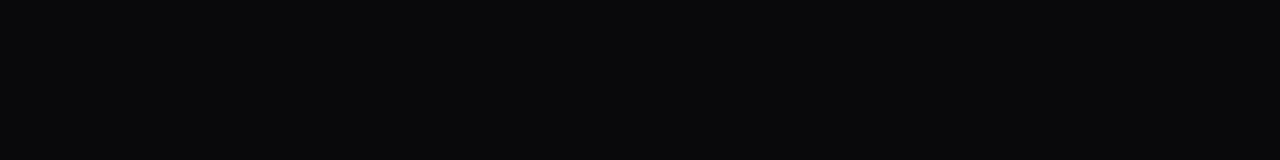
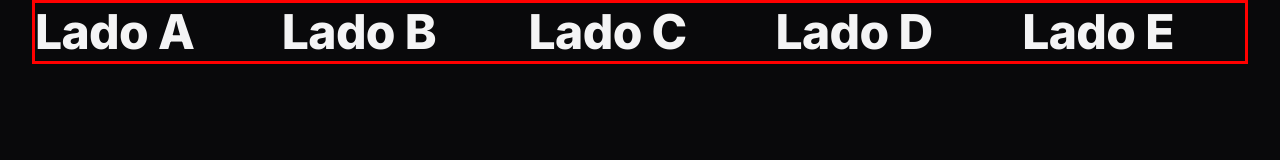
Before and after one commit to Matheus-AlvesCS/Projeto-Zingen, a plain HTML site: page index.html in a window 1280 px wide. Drawn offline with Linux system fonts and the light colour scheme.

Commit message:
Configuring utility classes

```diff
--- a/index.html
+++ b/index.html
@@ -12,5 +12,15 @@
     <link rel="stylesheet" href="styles/index.css" />
     <title>Zingen - Karaokê</title>
   </head>
-  <body></body>
+  <body>
+    <header>
+      <div class="container even-columns">
+        <h2>Lado A</h2>
+        <h2>Lado B</h2>
+        <h2>Lado C</h2>
+        <h2>Lado D</h2>
+        <h2>Lado E</h2>
+      </div>
+    </header>
+  </body>
 </html>
--- a/styles/global.css
+++ b/styles/global.css
@@ -32,6 +32,11 @@
   --fs-lg: 1.25rem;
   --fs-xl: 1.5rem;
   --fs-2xl: 2.5rem;
+
+  --py-base: 1rem;
+  --py-lg: 1.5rem;
+  --py-xl: 3rem;
+  --px-lg: 1.5rem;
 }
 
 html {
@@ -80,5 +85,10 @@ ul[role="list"] {
     --fs-lg: 2rem;
     --fs-xl: 3rem;
     --fs-2xl: 4rem;
+
+    --py-base: 1.5rem;
+    --py-lg: 2.5rem;
+    --py-xl: 5rem;
+    --px-lg: 2rem;
   }
 }
--- a/styles/index.css
+++ b/styles/index.css
@@ -1 +1,2 @@
 @import url(./global.css);
+@import url(./utility.css);
--- /dev/null
+++ b/styles/utility.css
@@ -0,0 +1,46 @@
+.py-base {
+  padding-block: var(--py-base);
+}
+
+.py-lg {
+  padding-block: var(--py-lg);
+}
+
+.py-xl {
+  padding-block: var(--py-xl);
+}
+
+.px-lg {
+  padding-inline: var(--px-lg);
+}
+
+.container {
+  --max-width: 375px;
+  width: min((var(--max-width)), 100% - var(--px-lg) * 2);
+  margin-inline: auto;
+  border: solid red;
+}
+
+.desktop-only {
+  display: none;
+}
+
+.even-columns {
+  display: grid;
+  gap: 1.5rem;
+}
+
+@media (width >= 80em) {
+  .container {
+    --max-width: 80rem;
+  }
+
+  .desktop-only {
+    display: initial;
+  }
+
+  .even-columns {
+    grid-auto-flow: column;
+    grid-auto-columns: 1fr;
+  }
+}
```
